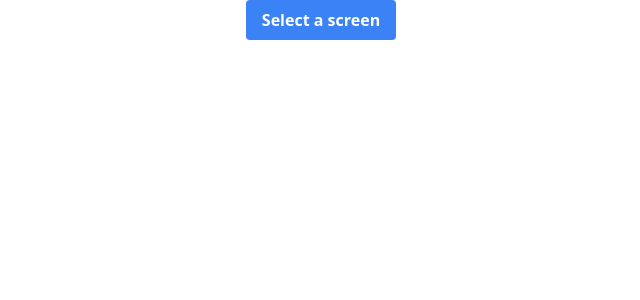
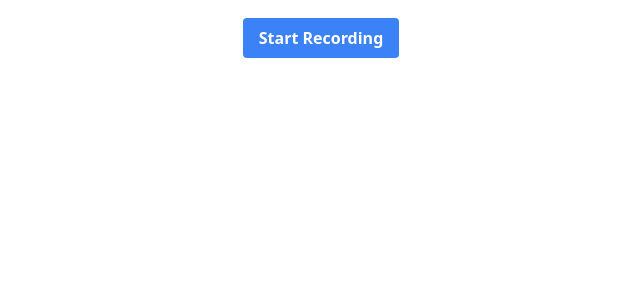
Before and after one commit to anwarulislam/screen-recorder, a Vue app: page / in a window 1280 px wide. Shown: the top 300 px of the page, without its empty margins (319-959 px from the left). Built offline with nearby package versions, Linux system fonts and the light colour scheme.

Commit message:
feat: feedback done

```diff
--- a/src/ScreenOnly.vue
+++ b/src/ScreenOnly.vue
@@ -1,30 +1,36 @@
 <template>
-  <div class="container mx-auto text-center">
-    <div class="home-container" v-if="streamStatus === 'NONE'">
-      <button @click="startStream()">
-        <span>Select a screen</span>
+  <div class="container mx-auto py-4 text-center">
+    <!-- PREVIEW SCREEN -->
+    <div v-if="streamStatus !== 'RECORDED'">
+      <video id="preview" class="w-1" autoplay muted></video>
+    </div>
+    <!-- PREVIEW SCREEN -->
+
+    <!-- COUNTDOWN NUMBER -->
+    <span class="text-5xl font-bold" v-if="streamStatus === 'INTERVAL'">
+      {{ countdownTime }}
+    </span>
+    <!-- COUNTDOWN NUMBER -->
+
+    <!-- RECORDED PREVIEW -->
+    <div v-if="streamStatus === 'RECORDED'">
+      <video class="mx-auto mb-5" :src="recordedSource" controls></video>
+    </div>
+    <!-- RECORDED PREVIEW -->
+
+    <div class="centered-buttons flex justify-center gap-3">
+      <button @click="startStream()" v-if="streamStatus === 'NONE'">
+        <span>Start Recording</span>
       </button>
-    </div>
-
-    <div
-      :class="{
-        hidden: streamStatus === 'NONE' || streamStatus === 'RECORDED',
-      }"
-    >
-      <video id="preview" autoplay muted></video>
-    </div>
 
       <button
         ref="startRecordingBtn"
         aria-label="Start"
+        class="hidden"
         v-if="streamStatus === 'STREAMING'"
       >
-      Start recording
+        Start Actual Recording
       </button>
-
-    <span class="text-5xl font-bold" v-if="streamStatus === 'INTERVAL'">
-      {{ countdownTime }}
-    </span>
 
       <button
         v-if="streamStatus === 'RECORDING'"
@@ -34,13 +40,14 @@
         Stop Recording
       </button>
 
-    <div v-if="streamStatus === 'RECORDED'">
-      <video :src="recordedSource" controls></video>
-    </div>
-
-    <form action="/" v-if="streamStatus === 'RECORDED'">
-      <button aria-label="New">New Recording</button>
-    </form>
+      <a
+        v-if="streamStatus === 'RECORDED'"
+        class="button"
+        href=""
+        aria-label="New"
+      >
+        New Recording
+      </a>
 
       <button
         v-if="streamStatus === 'RECORDED'"
@@ -49,6 +56,7 @@
       >
         Download
       </button>
+    </div>
   </div>
 </template>
 
@@ -188,7 +196,7 @@ async function startRecording(stream: MediaStream | null) {
   // The event handler simply pushes the Blob onto the data array
   recorder.ondataavailable = (event) => data.push(event.data);
 
-  await buttonClick(startRecordingBtn.value as HTMLButtonElement);
+  // await buttonClick(startRecordingBtn.value as HTMLButtonElement);
 
   // Hides start button and displays count and stop button
   streamStatus.value = "INTERVAL";
@@ -265,11 +273,13 @@ function downloadRecordedVideo() {
 </script>
 
 <style scoped>
-button {
+button,
+.button {
   @apply rounded py-2 px-4 font-bold;
   @apply bg-blue-500 text-white;
 }
-button:hover {
+button:hover,
+.button:hover {
   @apply bg-blue-700;
 }
 
```
Lines whose indentation alone changed are shown as unchanged.
